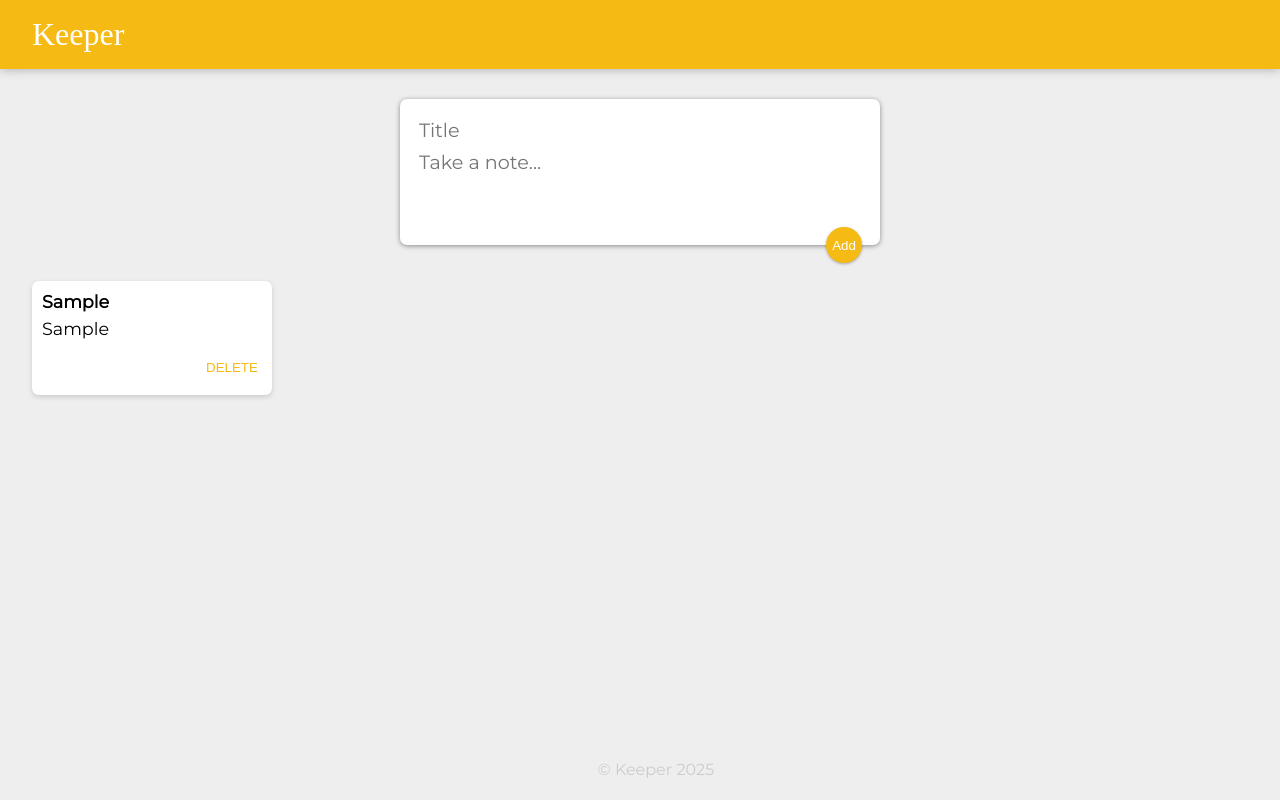
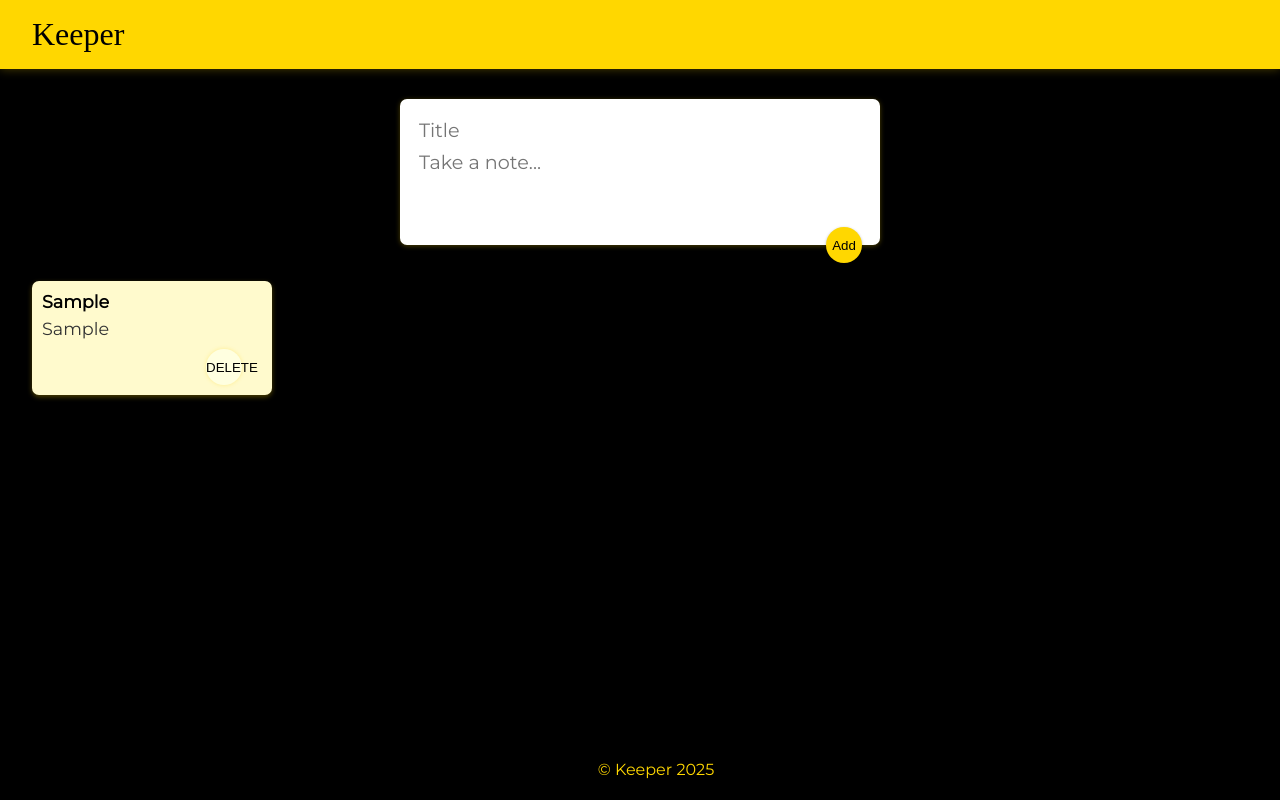
Before and after one commit to Aldair-car/Proyecto-keeper, a React (Create React App) app: page / in a window 1280 px wide. Both pictures are taken after typing "Sample", "Sample" into the empty fields and a click on the button "Add". Built offline with nearby package versions, Linux system fonts and the light colour scheme; a web font is replaced by a local one.

Commit message:
Update styles.css

```diff
--- a/public/styles.css
+++ b/public/styles.css
@@ -3,23 +3,25 @@
   margin: 0;
   box-sizing: border-box;
 }
+
 html {
   font-family: "Montserrat", sans-serif;
 }
+
 body {
-  background: #eee;
+  background: #000000; /* Negro */
   padding: 0 16px;
 }
 
 header {
-  background-color: #f5ba13;
+  background-color: #FFD700; /* Amarillo dorado */
   margin: auto -16px;
   padding: 16px 32px;
-  box-shadow: 0 0 10px 0 rgba(0, 0, 0, 0.3);
+  box-shadow: 0 0 10px 0 rgba(255, 215, 0, 0.3); /* Sombra amarilla */
 }
 
 header h1 {
-  color: #fff;
+  color: #000000; /* Texto negro */
   font-family: "McLaren", cursive;
   font-weight: 200;
 }
@@ -33,50 +35,58 @@ footer {
 }
 
 footer p {
-  color: #ccc;
+  color: #FFD700; /* Amarillo */
 }
+
 .note {
-  background: #fff;
+  background: #FFFACD; /* Amarillo claro */
   border-radius: 7px;
-  box-shadow: 0 2px 5px #ccc;
+  box-shadow: 0 2px 5px rgba(255, 215, 0, 0.3); /* Sombra amarilla suave */
   padding: 10px;
   width: 240px;
   margin: 16px;
   float: left;
 }
+
 .note h1 {
   font-size: 1.1em;
   margin-bottom: 6px;
+  color: #000000; /* Negro */
 }
+
 .note p {
   font-size: 1.1em;
   margin-bottom: 10px;
   white-space: pre-wrap;
   word-wrap: break-word;
+  color: #333333; /* Gris oscuro para buena legibilidad */
 }
 
 .note button {
-  background: #fff;
+  background: #FFFFE0; /* Amarillo muy claro */
   position: relative;
   float: right;
   margin-right: 20px;
-  color: #f5ba13;
+  color: #000000; /* Negro */
   border: none;
   width: 36px;
   height: 36px;
   cursor: pointer;
   outline: none;
+  border-radius: 50%;
+  box-shadow: 0 0 4px rgba(255, 215, 0, 0.3); /* Sombra amarilla */
 }
 
 form {
   position: relative;
   width: 480px;
   margin: 30px auto 20px auto;
-  background: #fff;
+  background: #ffffff;
   padding: 15px;
   border-radius: 7px;
-  box-shadow: 0 1px 5px rgb(138, 137, 137);
+  box-shadow: 0 1px 5px rgba(255, 215, 0, 0.3); /* Sombra amarilla suave */
 }
+
 form input,
 form textarea {
   width: 100%;
@@ -86,13 +96,15 @@ form textarea {
   font-size: 1.2em;
   font-family: inherit;
   resize: none;
+  color: #000000; /* Negro */
 }
+
 form button {
   position: absolute;
   right: 18px;
   bottom: -18px;
-  background: #f5ba13;
-  color: #fff;
+  background: #FFD700; /* Amarillo */
+  color: #000000; /* Negro */
   border: none;
   border-radius: 50%;
   width: 36px;
```
